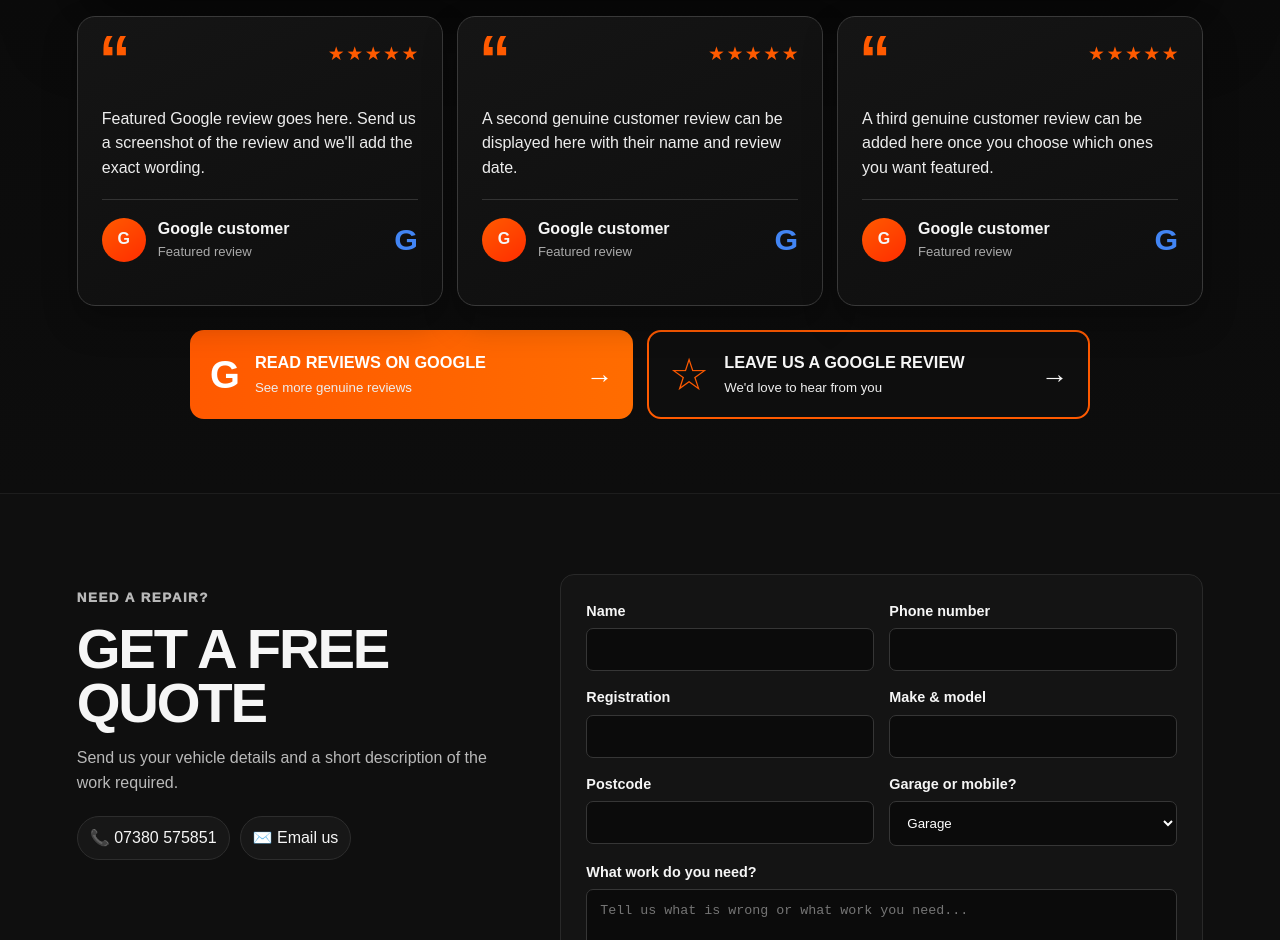
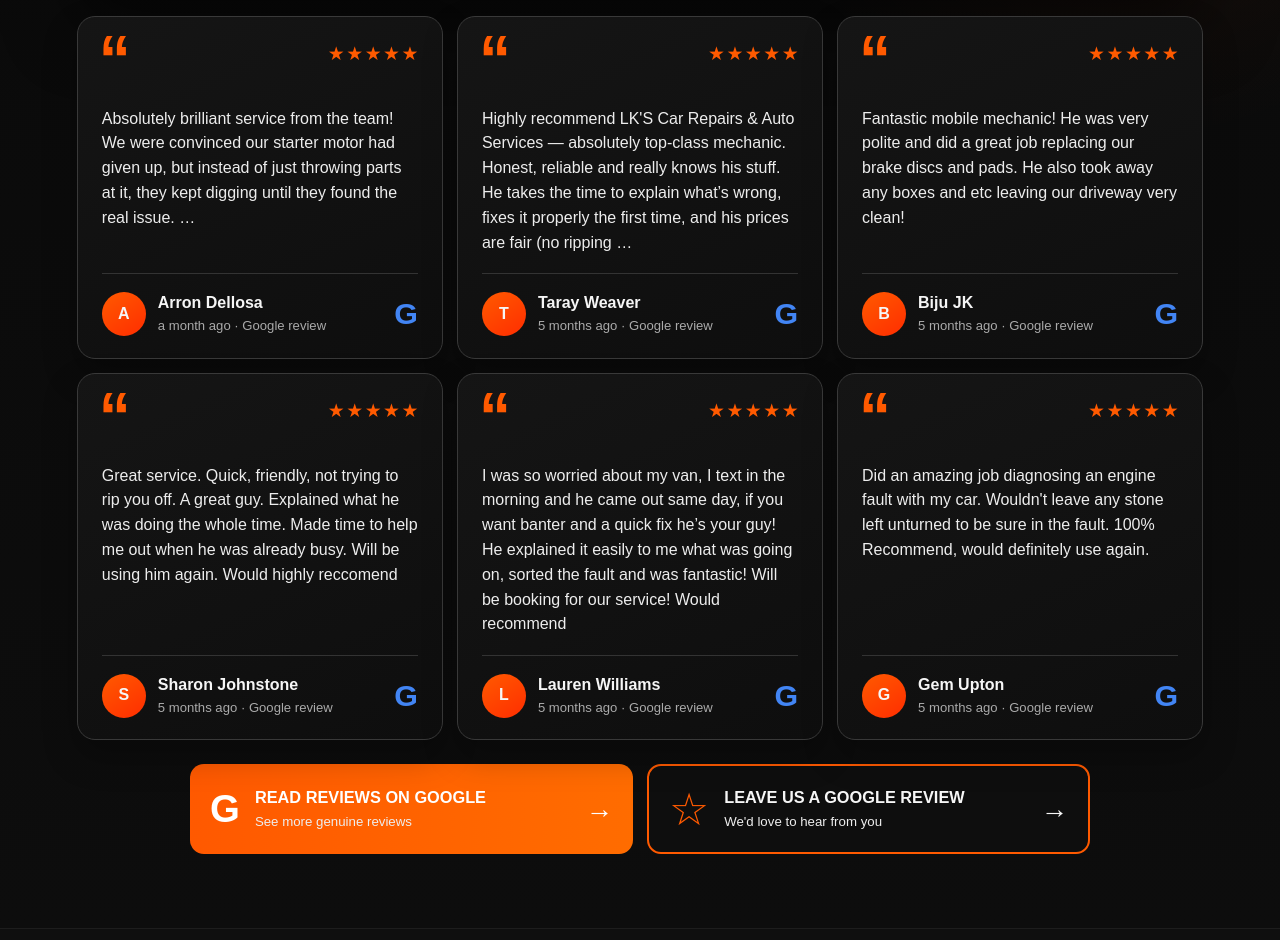
Before and after one commit to kyelaw1/lks-car-repairs, a plain HTML site: page index.html in a window 1280 px wide. Shown: the part 3797-4737 px from the top of the page. Drawn offline with Linux system fonts and the light colour scheme.

Commit message:
Add files via upload

```diff
--- a/index.html
+++ b/index.html
@@ -162,35 +162,69 @@
   </div>
 
   <div class="review-grid premium-reviews">
+
     <article class="review-card premium-card">
       <div class="quote-mark">“</div>
-      <div class="stars">★★★★★</div>
-      <p class="review-placeholder">Featured Google review goes here. Send us a screenshot of the review and we'll add the exact wording.</p>
+      <div class="stars" aria-label="5 out of 5 stars">★★★★★</div>
+      <p>Absolutely brilliant service from the team! We were convinced our starter motor had given up, but instead of just throwing parts at it, they kept digging until they found the real issue. …</p>
       <div class="review-footer">
-        <div class="review-avatar">G</div>
-        <div><strong>Google customer</strong><span>Featured review</span></div>
+        <div class="review-avatar">A</div>
+        <div><strong>Arron Dellosa</strong><span>a month ago · Google review</span></div>
         <div class="mini-g">G</div>
       </div>
     </article>
 
     <article class="review-card premium-card">
       <div class="quote-mark">“</div>
-      <div class="stars">★★★★★</div>
-      <p class="review-placeholder">A second genuine customer review can be displayed here with their name and review date.</p>
+      <div class="stars" aria-label="5 out of 5 stars">★★★★★</div>
+      <p>Highly recommend LK&#x27;S Car Repairs &amp; Auto Services — absolutely top-class mechanic. Honest, reliable and really knows his stuff. He takes the time to explain what’s wrong, fixes it properly the first time, and his prices are fair (no ripping …</p>
       <div class="review-footer">
-        <div class="review-avatar">G</div>
-        <div><strong>Google customer</strong><span>Featured review</span></div>
+        <div class="review-avatar">T</div>
+        <div><strong>Taray Weaver</strong><span>5 months ago · Google review</span></div>
         <div class="mini-g">G</div>
       </div>
     </article>
 
     <article class="review-card premium-card">
       <div class="quote-mark">“</div>
-      <div class="stars">★★★★★</div>
-      <p class="review-placeholder">A third genuine customer review can be added here once you choose which ones you want featured.</p>
+      <div class="stars" aria-label="5 out of 5 stars">★★★★★</div>
+      <p>Fantastic mobile mechanic! He was very polite and did a great job replacing our brake discs and pads. He also took away any boxes and etc leaving our driveway very clean!</p>
+      <div class="review-footer">
+        <div class="review-avatar">B</div>
+        <div><strong>Biju JK</strong><span>5 months ago · Google review</span></div>
+        <div class="mini-g">G</div>
+      </div>
+    </article>
+
+    <article class="review-card premium-card">
+      <div class="quote-mark">“</div>
+      <div class="stars" aria-label="5 out of 5 stars">★★★★★</div>
+      <p>Great service. Quick, friendly, not trying to rip you off. A great guy. Explained what he was doing the whole time. Made time to help me out when he was already busy. Will be using him again. Would highly reccomend</p>
+      <div class="review-footer">
+        <div class="review-avatar">S</div>
+        <div><strong>Sharon Johnstone</strong><span>5 months ago · Google review</span></div>
+        <div class="mini-g">G</div>
+      </div>
+    </article>
+
+    <article class="review-card premium-card">
+      <div class="quote-mark">“</div>
+      <div class="stars" aria-label="5 out of 5 stars">★★★★★</div>
+      <p>I was so worried about my van, I text in the morning and he came out same day, if you want banter and a quick fix he’s your guy! He explained it easily to me what was going on, sorted the fault and was fantastic! Will be booking for our service! Would recommend</p>
+      <div class="review-footer">
+        <div class="review-avatar">L</div>
+        <div><strong>Lauren Williams</strong><span>5 months ago · Google review</span></div>
+        <div class="mini-g">G</div>
+      </div>
+    </article>
+
+    <article class="review-card premium-card">
+      <div class="quote-mark">“</div>
+      <div class="stars" aria-label="5 out of 5 stars">★★★★★</div>
+      <p>Did an amazing job diagnosing an engine fault with my car. Wouldn&#x27;t leave any stone left unturned to be sure in the fault. 100% Recommend, would definitely use again.</p>
       <div class="review-footer">
         <div class="review-avatar">G</div>
-        <div><strong>Google customer</strong><span>Featured review</span></div>
+        <div><strong>Gem Upton</strong><span>5 months ago · Google review</span></div>
         <div class="mini-g">G</div>
       </div>
     </article>
--- a/styles.css
+++ b/styles.css
@@ -220,3 +220,10 @@ footer a{display:block;margin-top:8px;color:#ddd}
   .trust-panel strong{font-size:1.12rem}
   .premium-actions{grid-template-columns:1fr}
 }
+
+/* V7 genuine Google review cards */
+.premium-reviews{grid-template-columns:repeat(3,1fr)!important}
+.premium-card{display:flex;flex-direction:column}
+.premium-card>p{flex:1}
+@media(max-width:1100px){.premium-reviews{grid-template-columns:repeat(2,1fr)!important}}
+@media(max-width:720px){.premium-reviews{grid-template-columns:1fr!important}}
```
Also changed, not shown: 1 other file.
